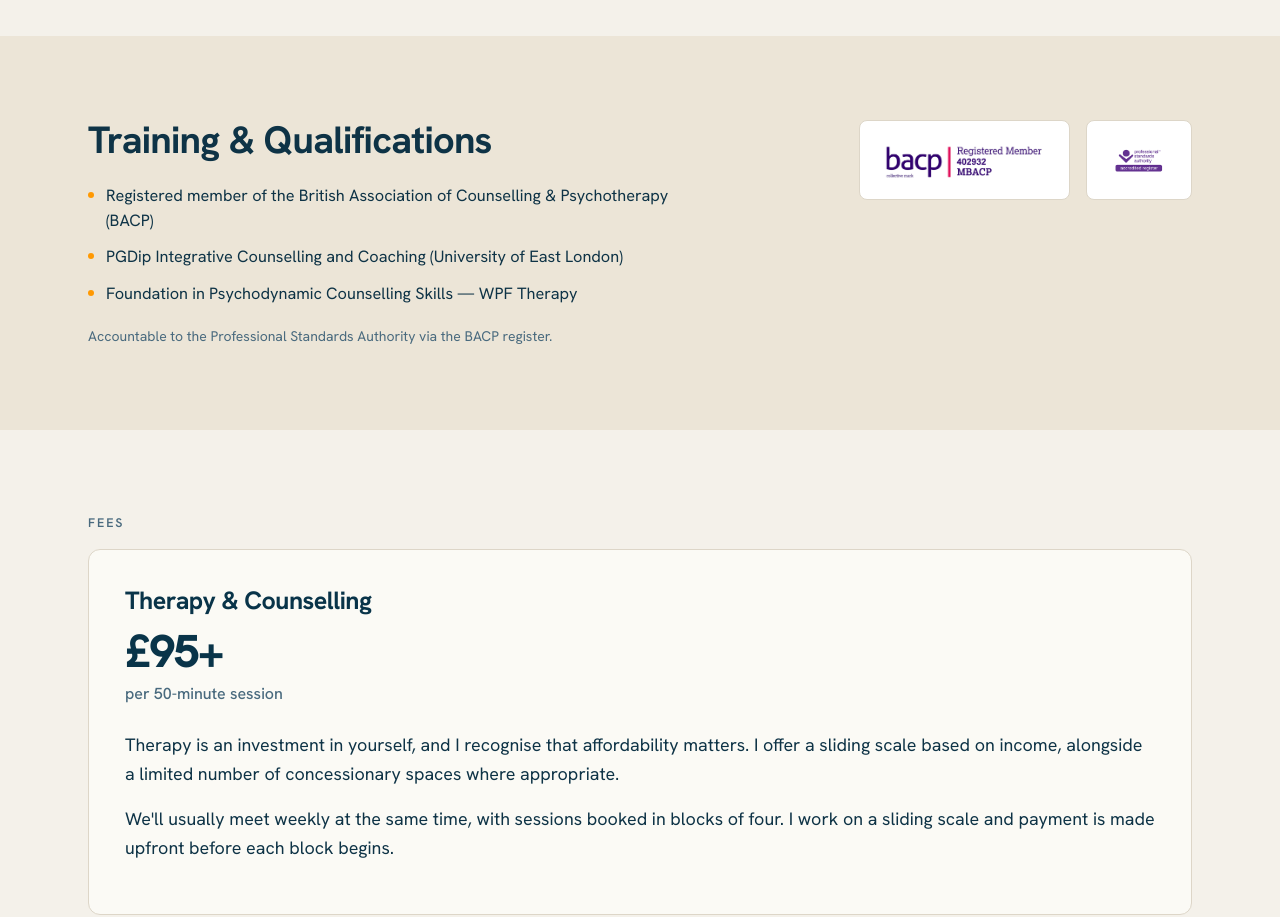
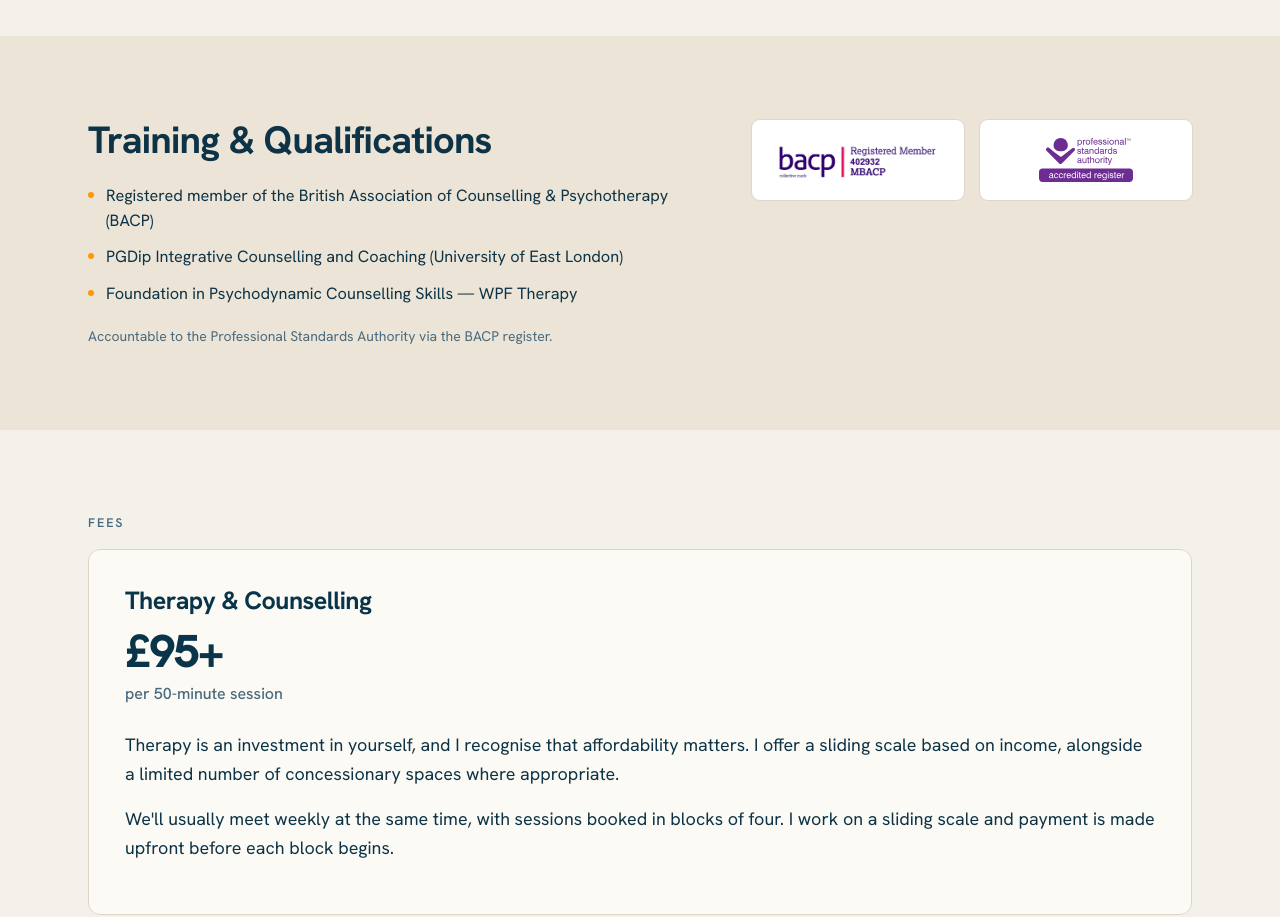
Before and after one commit to den-frie-vilje/chrishemmings.co.uk, a SvelteKit app: page /working-together in a window 1280 px wide. Shown: the part 1820-2737 px from the top of the page. Built offline with nearby package versions, Linux system fonts and the light colour scheme.

Commit message:
Publish staging → main (3 commits)
- 8e58994 Replace the PSA badge with the real vector of the quality mark (#42)
- 4631796 ci: pin the signing workflow to nas-sites@v1 (#36)
- a7cc09c Update Pages “home”

```diff
--- a/src/routes/(site)/working-together/+page.svelte
+++ b/src/routes/(site)/working-together/+page.svelte
@@ -63,9 +63,16 @@
       </ul>
       <p class="mt-5 text-sm text-ink-soft">{wt.qualifications.regulatorNote}</p>
     </div>
+    <!--
+      Both marks sit on white plates of exactly the same size, and inside them
+      they are printed in full colour — no greyscale, no fade, no hover recolour.
+      The plate is what keeps two marks of very different aspect from competing,
+      which is what lets the PSA quality mark appear in its own PMS 2603C purple
+      as its licence asks.
+    -->
     <div class="flex flex-wrap items-center gap-4 md:justify-end">
       <a
-        class="flex h-20 items-center justify-center rounded-lg border border-line bg-white px-6 transition-shadow hover:shadow-md"
+        class="plate transition-shadow hover:shadow-md"
         href={site.bacpRegisterUrl}
         target="_blank"
         rel="noopener"
@@ -74,15 +81,13 @@
         <img
           src="/img/bacp.png"
           alt="BACP — British Association for Counselling and Psychotherapy"
-          class="max-h-11 w-auto"
           loading="lazy"
         />
       </a>
-      <span class="flex h-20 items-center justify-center rounded-lg border border-line bg-white px-6">
+      <span class="plate">
         <img
-          src="/img/professional-standards-authority.png"
+          src="/img/professional-standards-authority.svg"
           alt="Professional Standards Authority accredited register"
-          class="max-h-14 w-auto"
           loading="lazy"
         />
       </span>
@@ -122,3 +127,30 @@
 <Testimonials surface="sand" heading="What clients say" items={testimonials.therapy} />
 
 <ContactSection />
+
+<style>
+  /* One size for every plate, whatever the mark's aspect ratio. A hairline in
+     the ink colour rather than a border, so the plate reads as a ground the
+     mark is printed on, not a box around it. Width is set by the widest mark
+     (BACP at its own size, 161px); at ≥1024px the pair sits on one row in the
+     0.8fr column, below that it wraps — as it already did. */
+  .plate {
+    display: grid;
+    place-items: center;
+    width: 212px;
+    height: 80px;
+    padding: 18px 24px;
+    border-radius: 8px;
+    background: #fff;
+    box-shadow: 0 0 0 1px rgb(14 51 70 / 0.07);
+  }
+  /* One height for both marks — BACP's own 44px — with the width following the
+     file's aspect. */
+  .plate img {
+    height: 44px;
+    width: auto;
+    max-width: 100%;
+    object-fit: contain;
+    display: block;
+  }
+</style>
```
Also changed, not shown: src/content/home.json (+1 -1 lines), static/img/professional-standards-authority.png (deleted), static/img/professional-standards-authority.svg (added).
